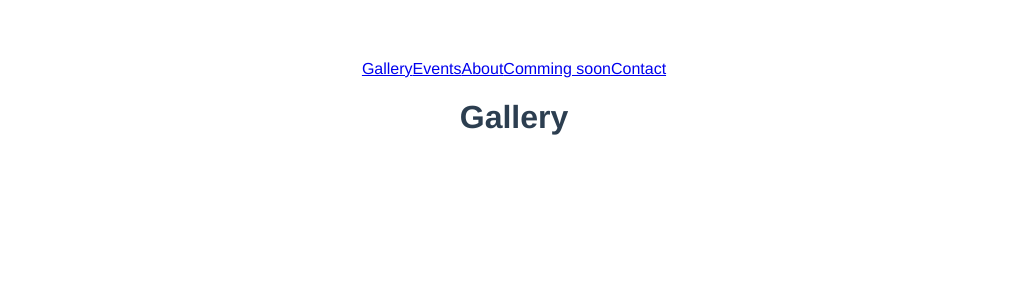
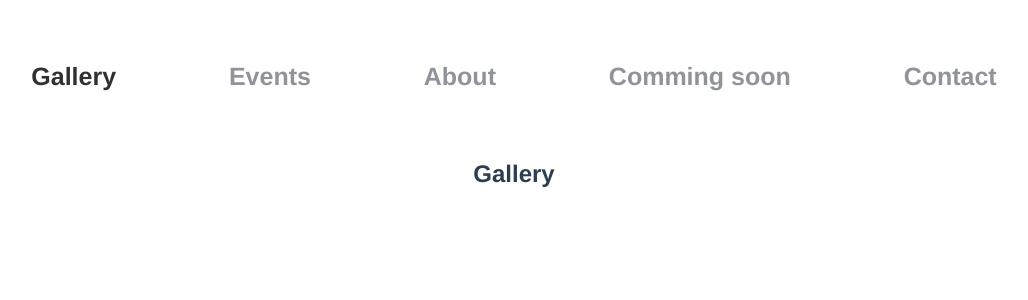
Before and after one commit to DionisPascaru/art-gallery, a Vue app: page / in a window 1280 px wide. Shown: the top 300 px of the page, without its empty margins (126-1154 px from the left). Built offline with nearby package versions, Linux system fonts and the light colour scheme.

Commit message:
Create navigation bar component, add stiles for navigation bar

```diff
--- a/src/App.vue
+++ b/src/App.vue
@@ -1,22 +1,24 @@
 <template>
   <div id="app">
-    <nav>
-      <router-link to="/">Gallery</router-link>
-      <router-link to="/events">Events</router-link>
-      <router-link to="/about">About</router-link>
-      <router-link to="/comming-soon">Comming soon</router-link>
-      <router-link to="/contact">Contact</router-link>
-    </nav>
-    <router-view></router-view>
+    <el-container>
+      <el-header>
+        <navigation-bar></navigation-bar>
+      </el-header>
+      <el-main>
+        <router-view></router-view>
+      </el-main>
+    </el-container>
   </div>
 </template>
 
 <script>
-
+import NavigationBar from './components/NavigationBar.vue';
 
 export default {
   name: 'App',
-
+  components: {
+    NavigationBar
+  }
 }
 </script>
 
--- /dev/null
+++ b/src/components/NavigationBar.vue
@@ -0,0 +1,58 @@
+<template>
+    <el-menu
+        :default-active="activeMenuItem"
+        background-color="transparent"
+        class="navigation-bar"
+        mode="horizontal"
+        :router="true">
+        <el-menu-item index="GalleryView" :route="{ name: 'GalleryView'}">
+            <span>Gallery</span>
+        </el-menu-item>
+        <el-menu-item index="EventsView" :route="{ name: 'EventsView'}">
+            <span>Events</span>
+        </el-menu-item>
+        <el-menu-item index="AboutView" :route="{ name: 'AboutView'}">
+            <span>About</span>
+        </el-menu-item>
+        <el-menu-item index="CommingSoonView" :route="{ name: 'CommingSoonView'}">
+            <span>Comming soon</span>
+        </el-menu-item>
+        <el-menu-item index="ContactView" :route="{ name: 'ContactView'}">
+            <span>Contact</span>
+        </el-menu-item>
+    </el-menu>
+</template>
+
+<script>
+export default {
+    name: 'NavigationBar',
+    computed: {
+        activeMenuItem() {
+            return this.$route.name;
+        }
+    }
+}
+</script>
+
+<style lang="scss" scoped>
+.navigation-bar {
+    display: flex;
+    justify-content: space-around;
+
+    &.el-menu.el-menu--horizontal {
+        border: none;
+    }
+
+    .el-menu-item {
+        background-color: transparent !important;
+        height: auto;
+        line-height: normal;
+        font-size: 1.563rem;
+        font-weight: 600;
+
+        &.is-active {
+            border-color: transparent;
+        }
+    }
+}
+</style>
```
